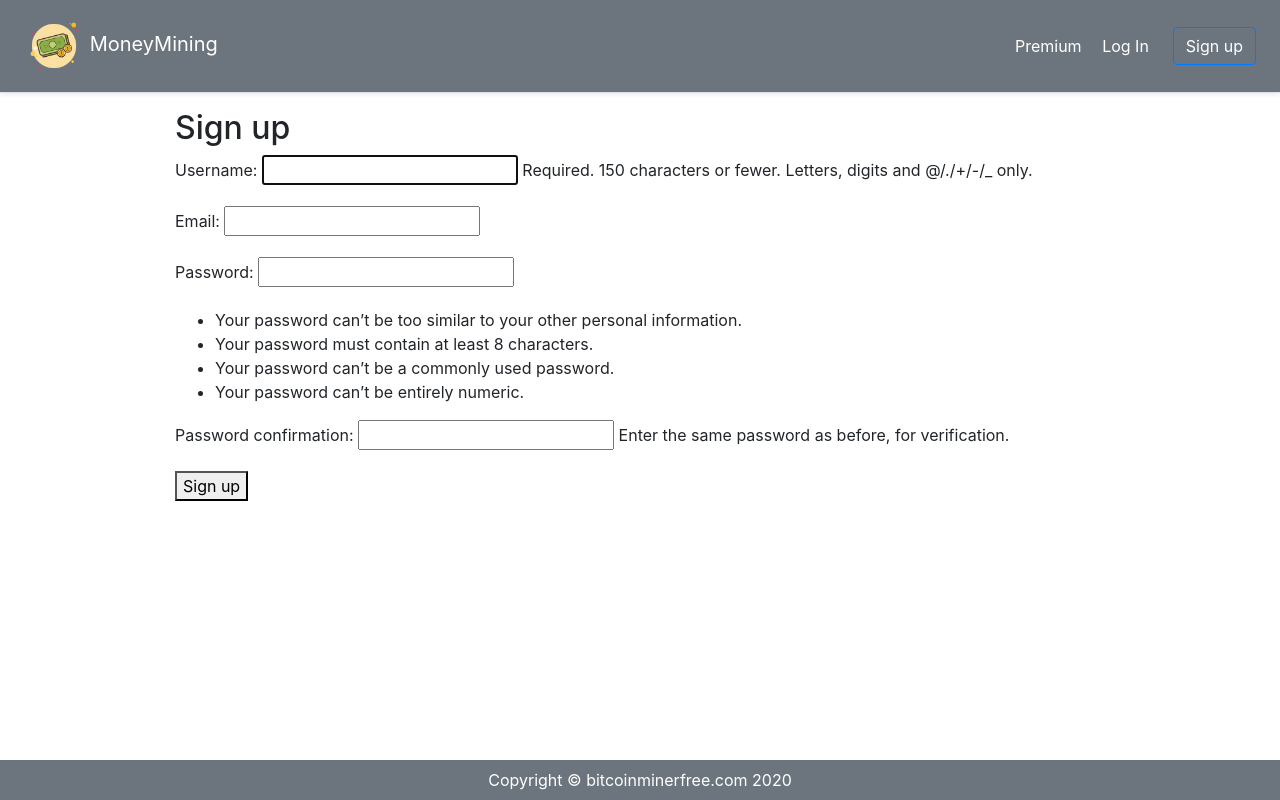
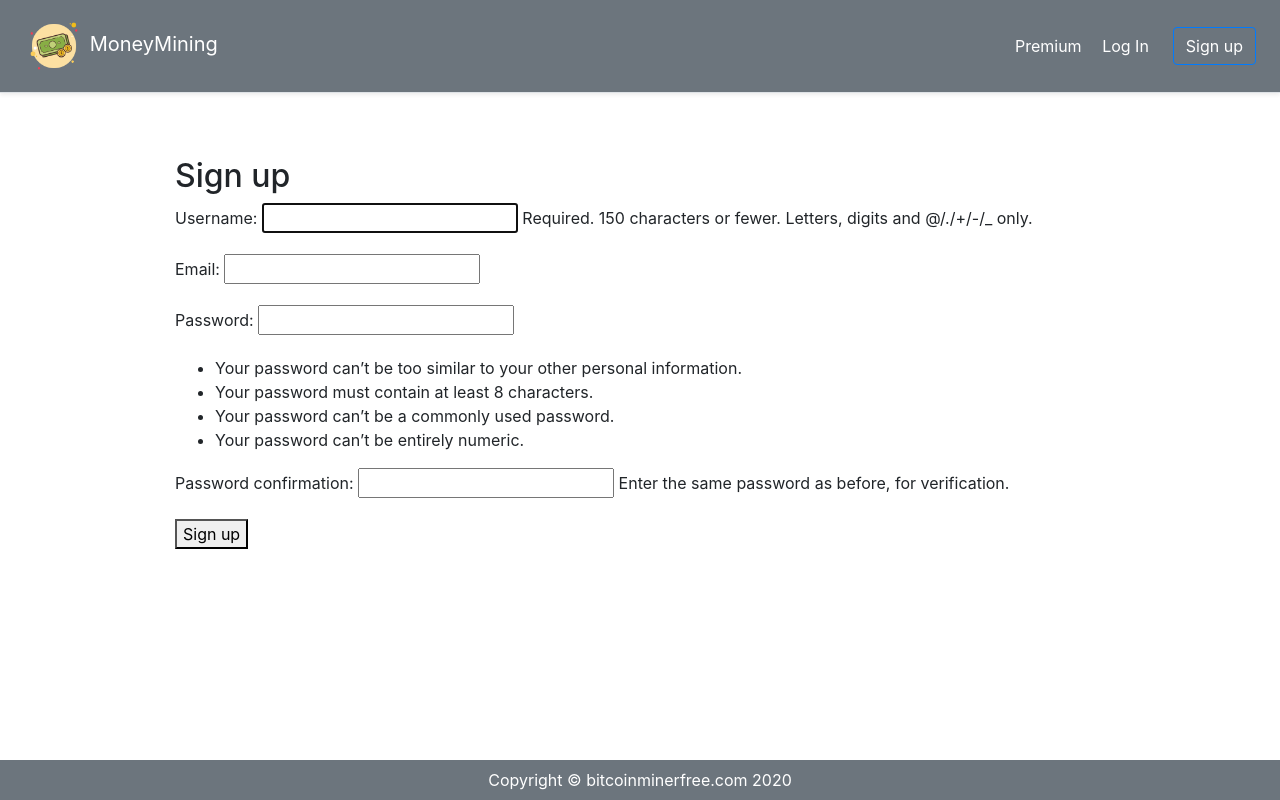
Before and after one commit to manalap/Django-payment-subscription, a Django app: page /auth/signup in a window 1280 px wide. Run offline with Django 3.2, Linux system fonts and the light colour scheme; some libraries are stand-ins or nearby versions.

Commit message:
parranuksia

```diff
--- a/plans/templates/registration/signup.html
+++ b/plans/templates/registration/signup.html
@@ -1,6 +1,6 @@
 {% extends 'plans/base.html' %}
 {% block content %}
-<div class="container">
+<div class="container py-5">
 <h2>Sign up</h2>
   <form method="post">
     {% csrf_token %}
```
Also changed, not shown: db.sqlite3.
